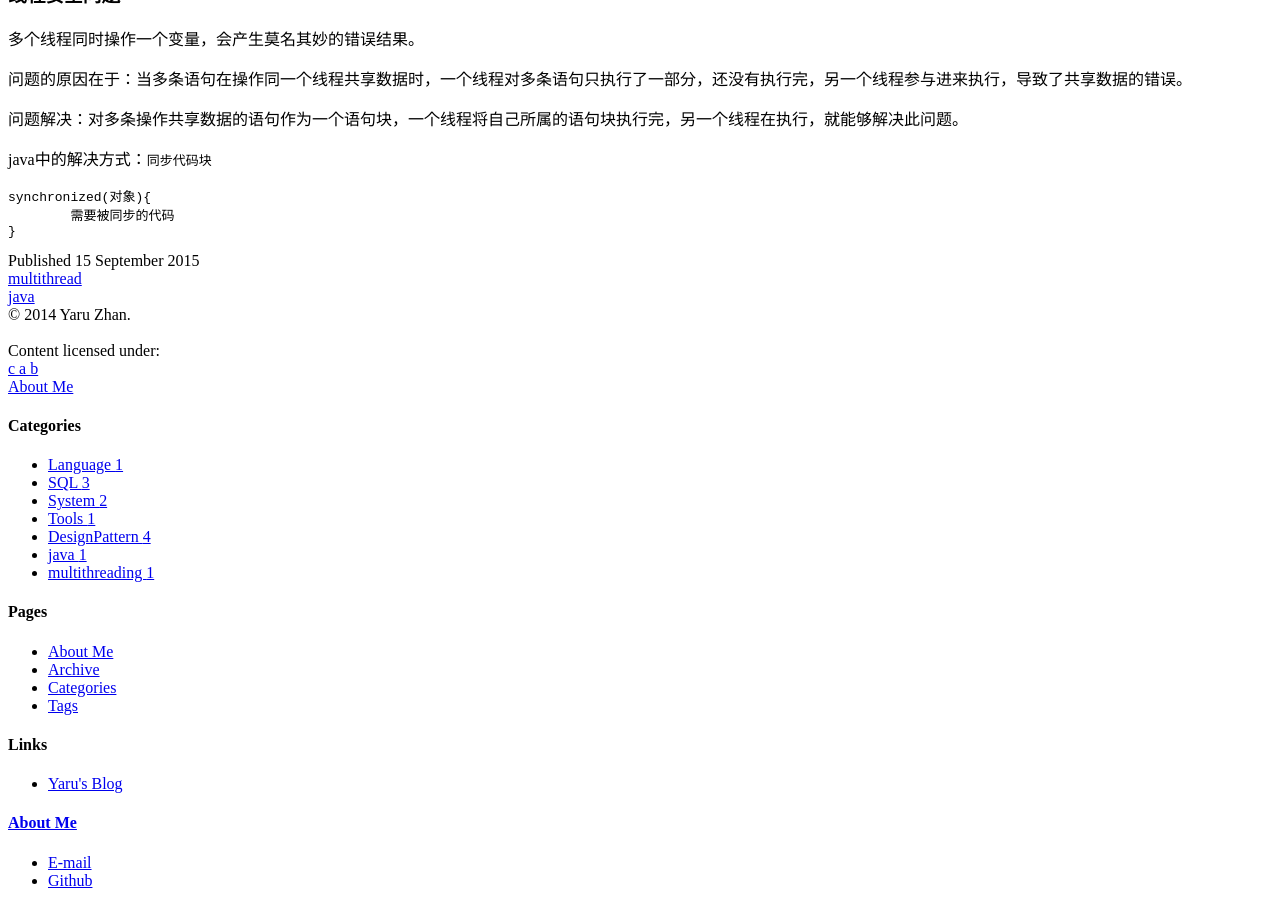
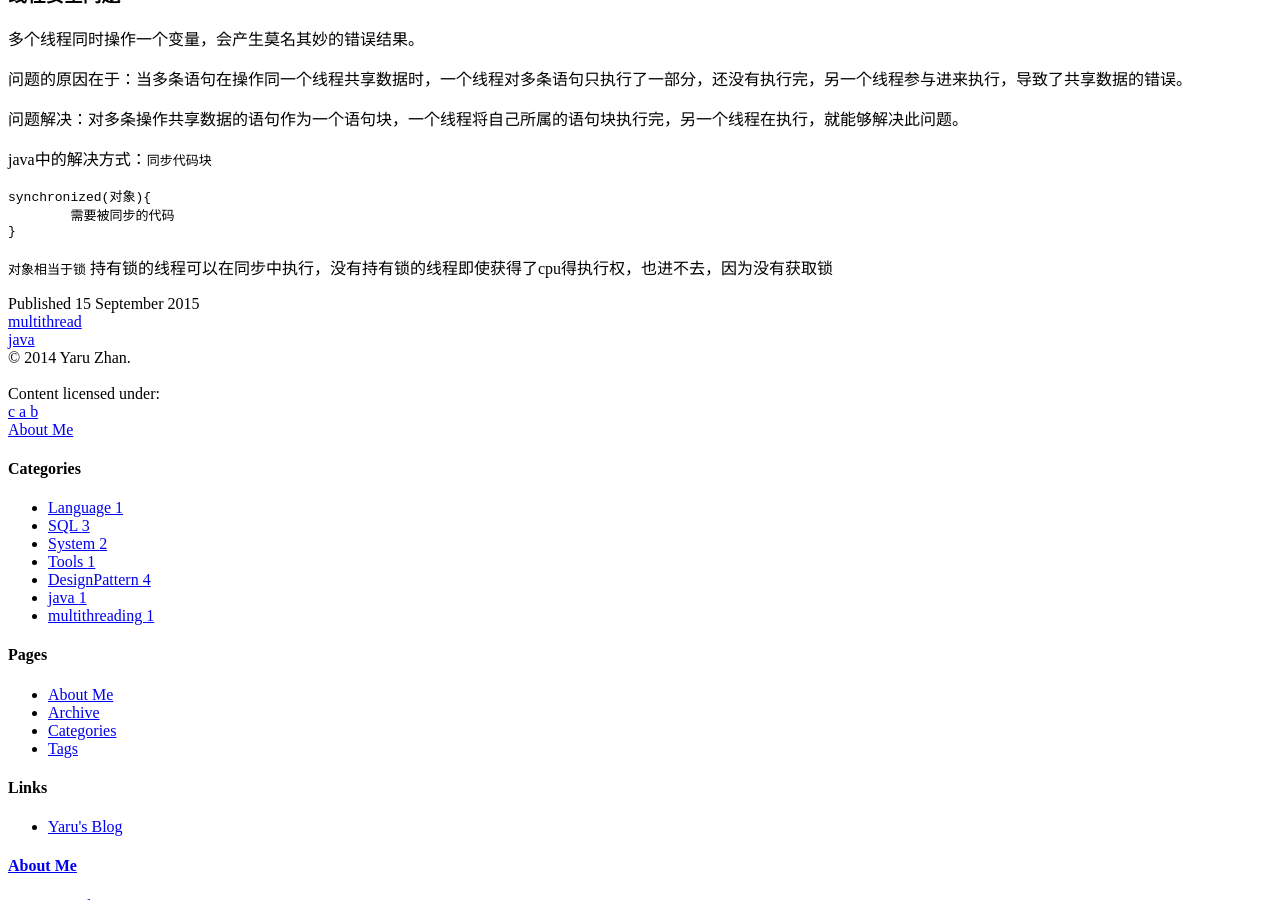
Before and after one commit to zhanyr/zhanyr.github.io, a Jekyll site: the page built from _posts/2015-9-15-muilti_threading_1.md, in a window 1280 px wide and 900 px high, scrolled down 2520 px. Built offline with Jekyll 4.4.1, drawn with Linux system fonts in a browser that asks for light colours; nearby versions of some CDN libraries; library files that are not in the unit come from our copies; comment, search, counter and statistics services are not loaded.

Commit message:
多线程1

````diff
--- a/_posts/2015-9-15-muilti_threading_1.md
+++ b/_posts/2015-9-15-muilti_threading_1.md
@@ -101,3 +101,5 @@ synchronized(对象){
 	需要被同步的代码
 }
 ```
+
+`对象相当于锁` 持有锁的线程可以在同步中执行，没有持有锁的线程即使获得了cpu得执行权，也进不去，因为没有获取锁
````
